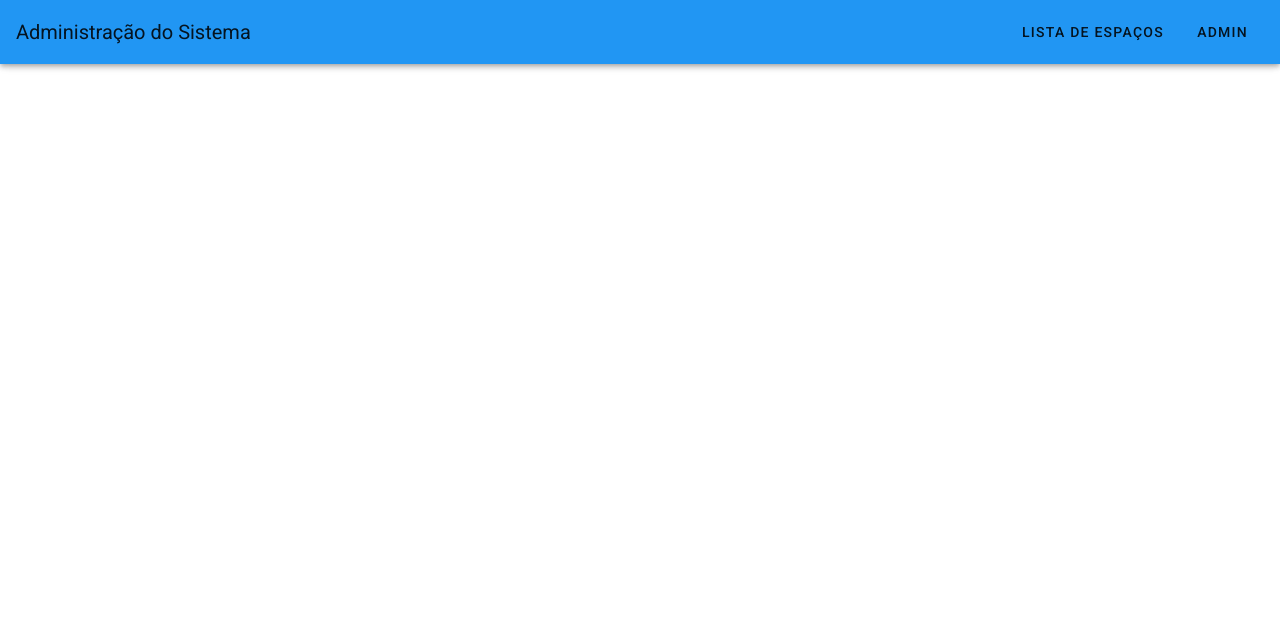
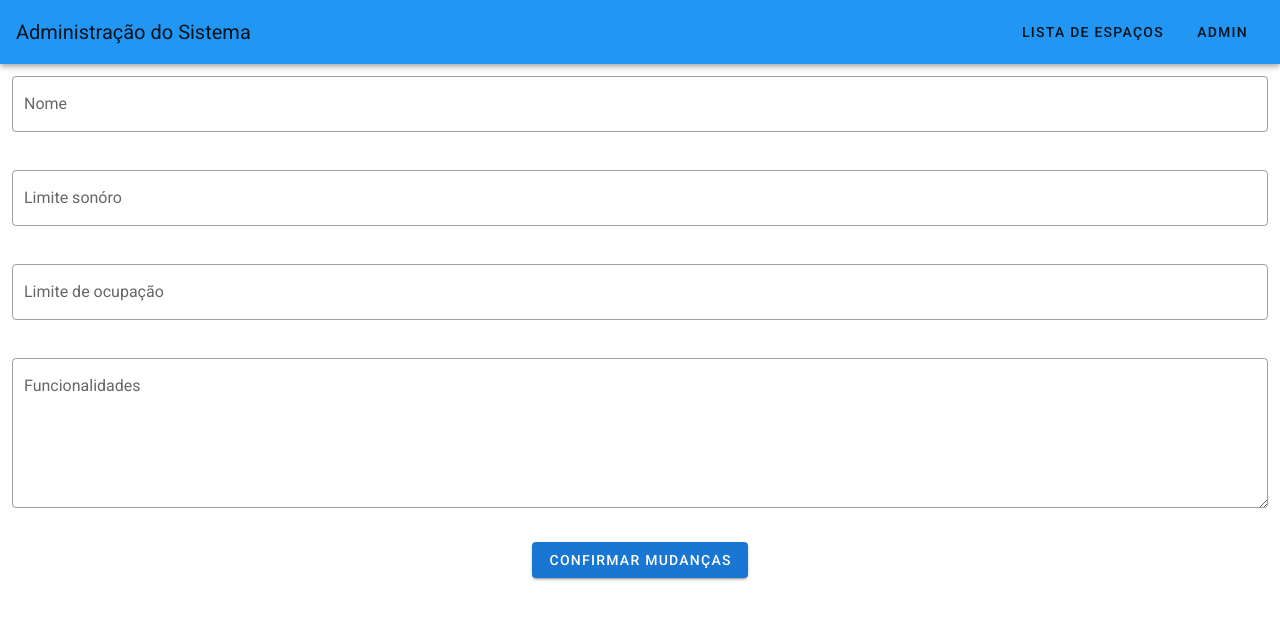
Before and after one commit to egrocha/AMU, a Vue app in the folder website/: page /spaces/1/edit in a window 1280 px wide. Shown: the top 620 px of the page. Built offline with nearby package versions, Linux system fonts and the light colour scheme; no server answers.

Commit message:
Adicionado cancelamento de reservas

```diff
--- a/website/src/components/EditSpace.vue
+++ b/website/src/components/EditSpace.vue
@@ -8,6 +8,61 @@
     	  <v-btn text href="/admin">Admin</v-btn>
     	</v-toolbar-items>
 		</v-toolbar>
+		<v-container fluid grid-list-md text-xs-center>
+			<v-layout row wrap>
+				<v-flex xs12>
+					<v-text-field
+            label="Nome"
+            outlined
+						:value="this.space.name"
+          ></v-text-field>
+				</v-flex>
+				<v-flex xs12>
+					<v-text-field
+            label="Limite sonóro"
+            outlined
+						:value="this.space.soundLimit"
+          ></v-text-field>
+				</v-flex>
+				<v-flex xs12>
+					<v-text-field
+            label="Limite de ocupação"
+            outlined
+						:value="this.space.ocupationLimit"
+          ></v-text-field>
+				</v-flex>
+				<v-flex xs12>
+          <v-textarea
+            outlined
+            name="input-7-4"
+            label="Funcionalidades"
+            :value="this.features"
+          ></v-textarea>
+				</v-flex>
+				<v-flex xs12>
+					<v-layout justify-center>
+						<v-btn
+							color="primary"
+							@click="saveChanges"
+						>
+							Confirmar Mudanças
+						</v-btn>
+					</v-layout>
+				</v-flex>
+				<v-col></v-col>
+				<v-spacer></v-spacer>
+				<v-flex xs12>
+					<v-layout justify-center>
+						<v-btn v-if="this.space.reserved === true"
+							color="primary"
+							@click="cancelReservation"
+						>
+							Cancelar Reserva
+						</v-btn>
+					</v-layout>
+				</v-flex>
+			</v-layout>
+		</v-container>
   </div>
 </template>
 
@@ -17,20 +72,41 @@
 	export default {
 		data(){
 			return{
-				space: {}
+				space: {},
+				items: [true, false],
+				features : ""
 			}
 		},
 		mounted: async function(){
 			try{
 				var res = await axios.get(host + '/spaces/' + this.$route.params.space_id)
 				this.space = res.data
+				this.features = this.space.features.join('\n')
 			}
 			catch(e){
 				return e
 			}
 		},
 		methods:{
+			saveChanges(){
+				console.log(this.features)
+				//var space = {
+				//	"ocupationLimit": 1000
+				//}
 
+				//var res2 = axios.post(host + '/spaces/' + this.$route.params.space_id + '/editar', space)
+
+				this.$router.push('/spaces/' + this.$route.params.space_id)
+			},
+			cancelReservation(){
+				var space = {
+					"reserved": false
+				}
+
+				var res = axios.post(host + '/spaces/' + this.$route.params.space_id + '/editar', space)
+
+				this.$router.push('/spaces/' + this.$route.params.space_id)
+			}
 		}
 	}
 </script>
--- a/website/src/components/Spaces.vue
+++ b/website/src/components/Spaces.vue
@@ -24,21 +24,28 @@
 						</v-card-text>
 					</v-card>
 				</v-flex>
-				<v-flex v-if="this.space.reserved === true" xs4>
+				<v-flex v-if="this.space.reserved === true" xs6>
 					<v-card>
 						<v-card-text>
 							Data de Início da Reserva: {{ this.space.startDate }}
 						</v-card-text>
 					</v-card>
 				</v-flex>
-				<v-flex v-if="this.space.reserved === true" xs4>
+				<v-flex v-if="this.space.reserved === true" xs6>
 					<v-card>
 						<v-card-text>
 							Data de Fim da Reserva: {{ this.space.endDate }}
 						</v-card-text>
 					</v-card>
 				</v-flex>
-				<v-flex v-if="this.space.reserved === true" xs4>
+				<v-flex v-if="this.space.reserved === true" xs6>
+					<v-card>
+						<v-card-text>
+							Email: {{ this.space.email }}
+						</v-card-text>
+					</v-card>
+				</v-flex>
+				<v-flex v-if="this.space.reserved === true" xs6>
 					<v-card>
 						<v-card-text>
 							NIF: {{ this.space.nif }}
@@ -98,13 +105,8 @@
 		},
 		mounted: async function(){
 			try{
-				console.log(this.$route.params.space_id)
 				var res = await axios.get(host + '/spaces/' + this.$route.params.space_id)
 				this.space = res.data
-				console.log(this.space)
-
-
-
 			}
 			catch(e){
 				return e
@@ -113,26 +115,27 @@
 		methods:{
 			editSpace(item){
 				//var space = {
-				//			_id : "5ed678d15218a773b747caa7",
-				//			name : "Praça Vila Nova de Famalicão",
-				//			reserved : false,
-				//			features : [
-				//				"Colunas",
-				//				"Projetor",
-				//				"Computador"
-				//			],
-				//			soundLimit : 80,
-				//			ocupationLimit : 50
-				//		}
+				//	_id : "5ed678d15218a773b747caa7",
+				//	name : "Praça Vila Nova de Famalicão",
+				//	reserved : false,
+				//	features : [
+				//		"Colunas",
+				//		"Projetor",
+				//		"Computador"
+				//	],
+				//	soundLimit : 80,
+				//	ocupationLimit : 50
+				//}
 
 				//var space = {
 				//	"ocupationLimit": 1000
 				//}
 
-				var res2 = axios.post(host + '/spaces/' + this.$route.params.space_id + '/editar',
-				space
-				)
-				//this.$router.push('/spaces/' + this.$route.params.space_id + '/edit')
+				//var res2 = axios.post(host + '/spaces/' + this.$route.params.space_id + '/editar',
+				//space
+				//)
+
+				this.$router.push('/spaces/' + this.$route.params.space_id + '/edit')
 			},
 		}
 	}
```
